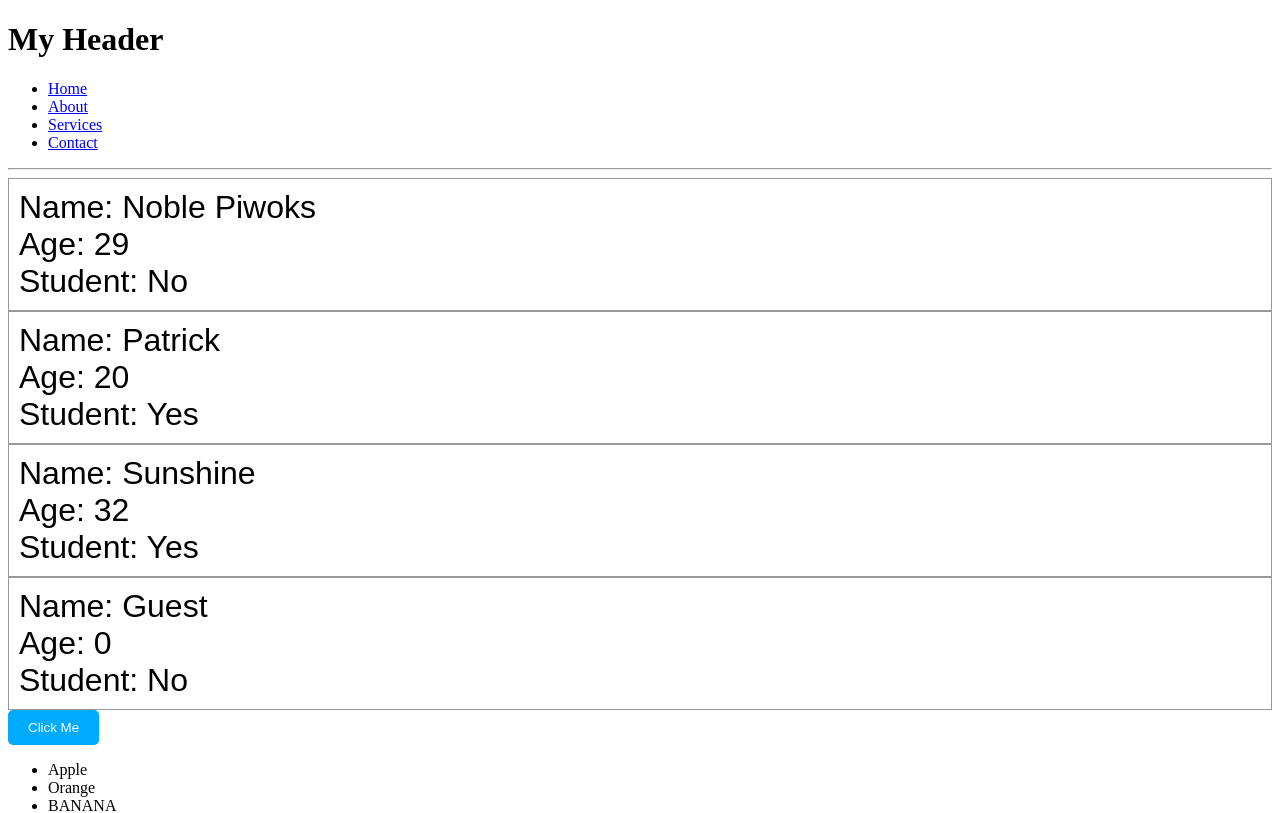
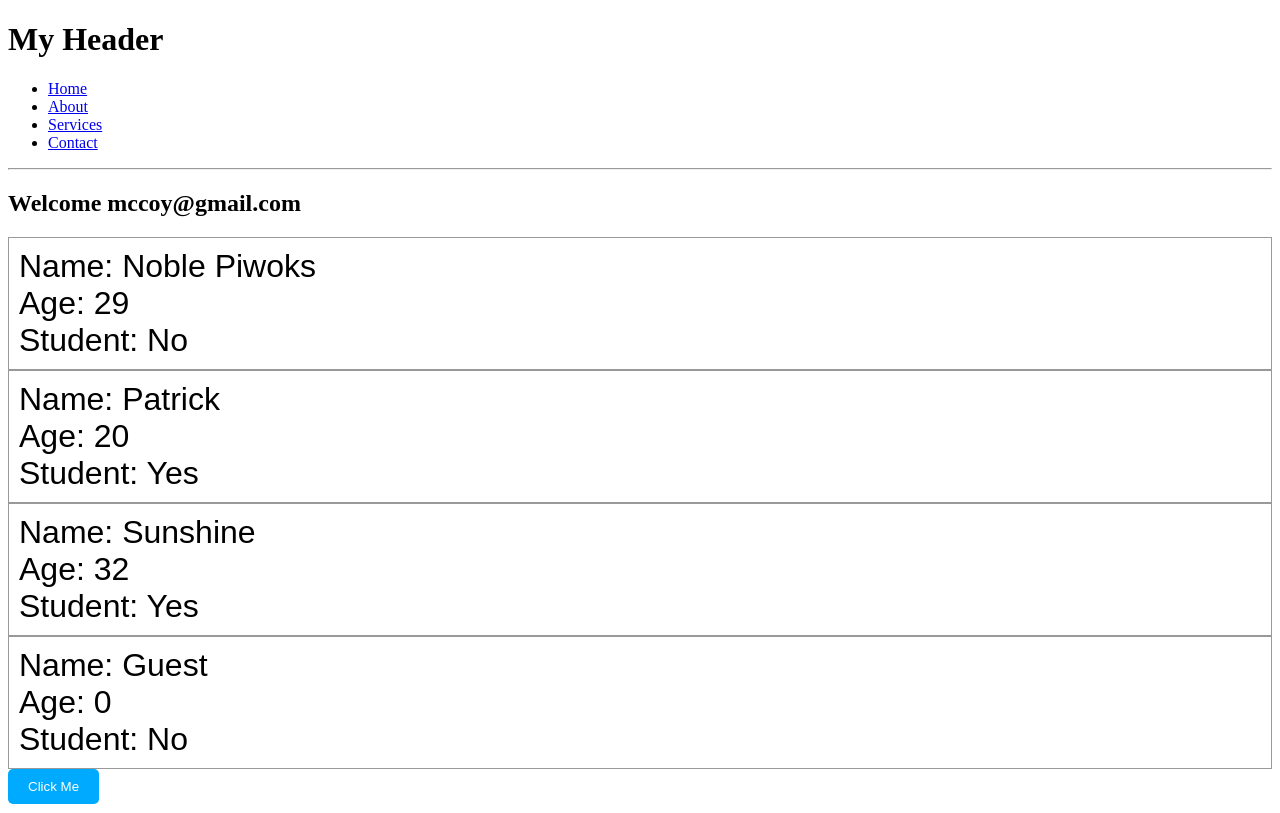
Before and after one commit to Piwoksn/React-Js-2, a React (Vite) app in the folder my-react-app/: page / in a window 1280 px wide. Shown: the top 813 px of the page. Built offline with nearby package versions, Linux system fonts and the light colour scheme.

Commit message:
added conditional rendering to UserGreeting function

```diff
--- a/my-react-app/src/App.jsx
+++ b/my-react-app/src/App.jsx
@@ -4,6 +4,7 @@ import Food from "./Food";
 import Card from "./Card";
 import Button from "./Button";
 import Student from "./Student";
+import UserGreeting from "./UserGreeting";
 
 function App() {
   return (
@@ -11,6 +12,8 @@ function App() {
       {/* we use fragments to be able to show more than one components */}
 
       <Header />
+      <UserGreeting isLoggedIn={true} username="mccoy@gmail.com" />
+
       <Student name="Noble Piwoks" age={29} isStudent={false} />
       <Student name="Patrick" age={20} isStudent={true} />
       <Student name="Sunshine" age={32} isStudent={true} />
--- a/my-react-app/src/UserGreeting.jsx
+++ b/my-react-app/src/UserGreeting.jsx
@@ -0,0 +1,7 @@
+function UserGreeting(props) {
+  if (props.isLoggedIn) {
+    return <h2>Welcome {props.username}</h2>;
+  }
+}
+
+export default UserGreeting;
```
